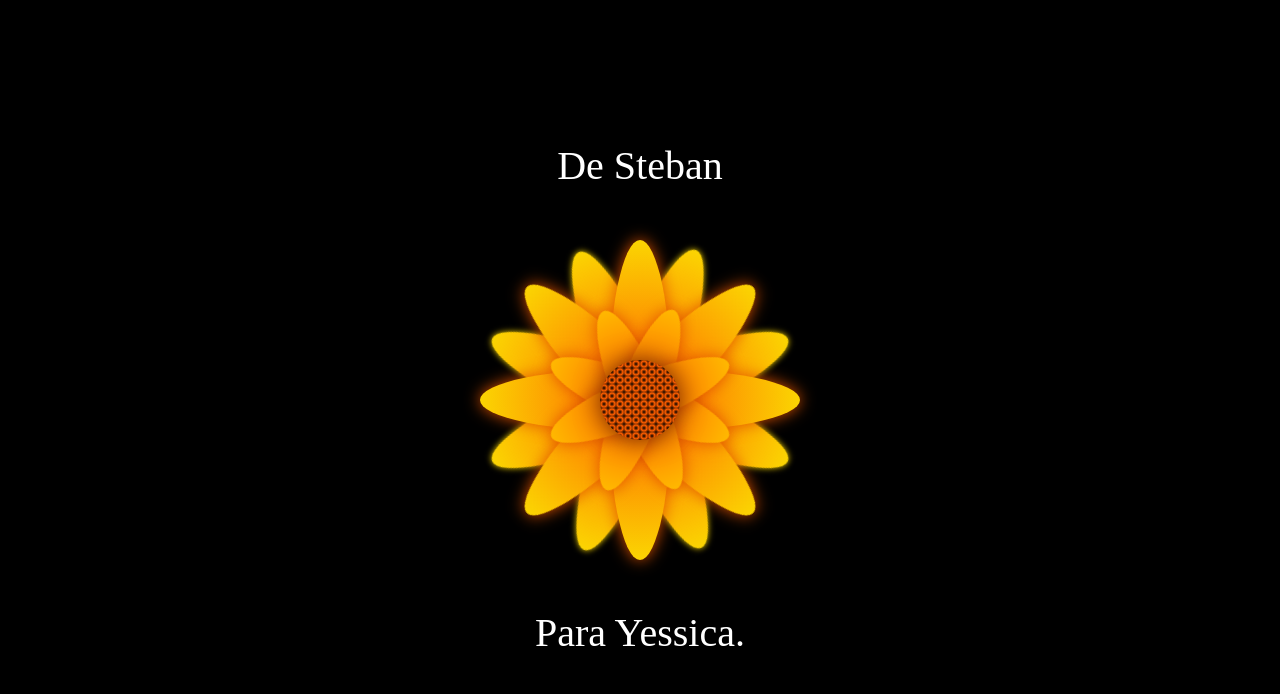
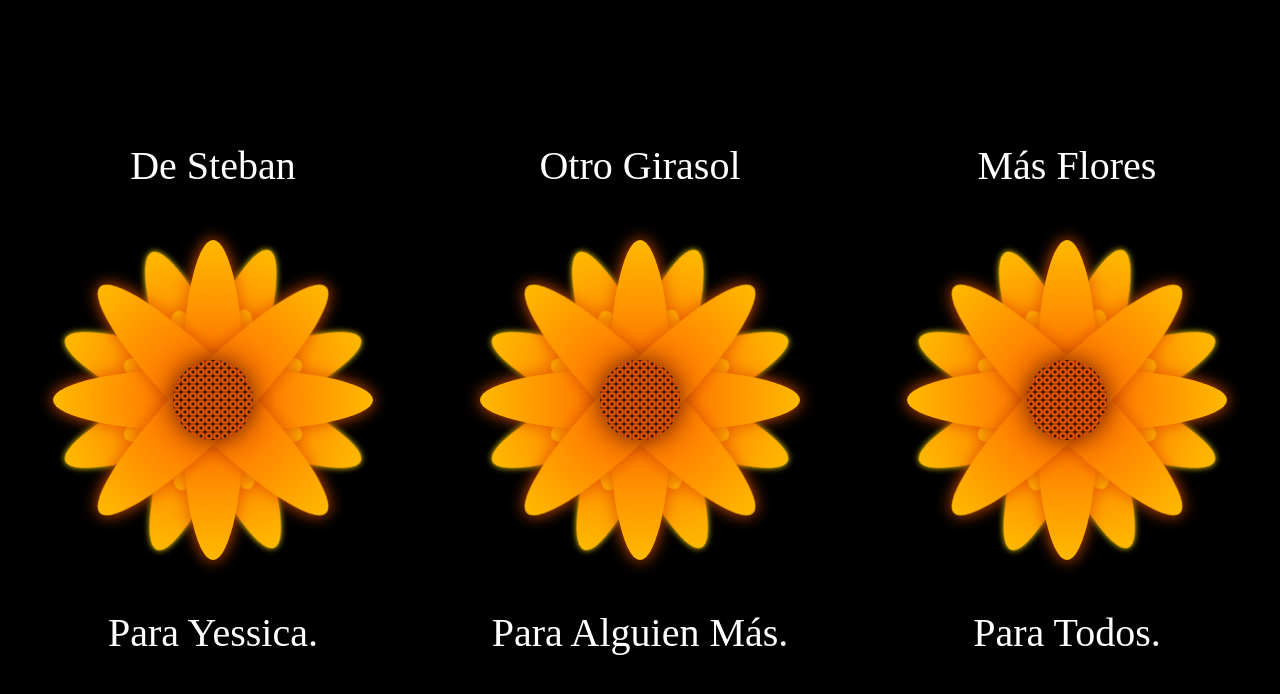
Before and after one commit to Stebancr/Regalito, a plain HTML site: page docs/index.html in a window 1280 px wide. Drawn offline with Linux system fonts and the light colour scheme.

Commit message:
mas flores

```diff
--- a/docs/index.html
+++ b/docs/index.html
@@ -5,39 +5,66 @@
     <meta http-equiv="X-UA-Compatible" content="IE=edge">
     <meta name="viewport" content="width=device-width, initial-scale=1.0">
     <link rel="Stylesheet" href="style.css">
-    <title>Flower</title>
+    <title>Flores</title>
 </head>
 <body>
 
+<!-- Primer girasol -->
 <div class="flower">
     <div class="text-above">De Steban</div>
-    <div class="mid">
-    </div>
-    <div class="Petal1 p1">
-    </div>
-    <div class="Petal1 p2">
-    </div>
-    <div class="Petal1 p3">
-    </div>
-    <div class="Petal1 p4">
-    </div>
-    <div class="Petal2 p1">
-    </div>
-    <div class="Petal2 p2">
-    </div>
-    <div class="Petal2 p3">
-    </div>
-    <div class="Petal2 p4">
-    </div>
-    <div class="Petal3 p1">
-    </div>
-    <div class="Petal3 p2">
-    </div>
-    <div class="Petal3 p3">
-    </div>
-    <div class="Petal3 p4">
-    </div>
-    <div class="text-below">Para Yessica. </div>
-  </div>
+    <div class="mid"></div>
+    <div class="Petal1 p1"></div>
+    <div class="Petal1 p2"></div>
+    <div class="Petal1 p3"></div>
+    <div class="Petal1 p4"></div>
+    <div class="Petal2 p1"></div>
+    <div class="Petal2 p2"></div>
+    <div class="Petal2 p3"></div>
+    <div class="Petal2 p4"></div>
+    <div class="Petal3 p1"></div>
+    <div class="Petal3 p2"></div>
+    <div class="Petal3 p3"></div>
+    <div class="Petal3 p4"></div>
+    <div class="text-below">Para Yessica.</div>
+</div>
+
+<!-- Segundo girasol -->
+<div class="flower">
+    <div class="text-above">Otro Girasol</div>
+    <div class="mid"></div>
+    <div class="Petal1 p1"></div>
+    <div class="Petal1 p2"></div>
+    <div class="Petal1 p3"></div>
+    <div class="Petal1 p4"></div>
+    <div class="Petal2 p1"></div>
+    <div class="Petal2 p2"></div>
+    <div class="Petal2 p3"></div>
+    <div class="Petal2 p4"></div>
+    <div class="Petal3 p1"></div>
+    <div class="Petal3 p2"></div>
+    <div class="Petal3 p3"></div>
+    <div class="Petal3 p4"></div>
+    <div class="text-below">Para Alguien Más.</div>
+</div>
+
+<!-- Tercer girasol -->
+<div class="flower">
+    <div class="text-above">Más Flores</div>
+    <div class="mid"></div>
+    <div class="Petal1 p1"></div>
+    <div class="Petal1 p2"></div>
+    <div class="Petal1 p3"></div>
+    <div class="Petal1 p4"></div>
+    <div class="Petal2 p1"></div>
+    <div class="Petal2 p2"></div>
+    <div class="Petal2 p3"></div>
+    <div class="Petal2 p4"></div>
+    <div class="Petal3 p1"></div>
+    <div class="Petal3 p2"></div>
+    <div class="Petal3 p3"></div>
+    <div class="Petal3 p4"></div>
+    <div class="text-below">Para Todos.</div>
+</div>
+
 </body>
 </html>
--- a/docs/style.css
+++ b/docs/style.css
@@ -2,24 +2,22 @@ body {
   background-color: #000;
   margin: 0;
   padding: 0;
-  height: 100vh; /* Asegura que el cuerpo ocupe toda la altura de la ventana */
+  height: 100vh;
   display: flex;
-  align-items: center; /* Centra verticalmente los elementos en el cuerpo */
-  justify-content: center; /* Centra horizontalmente los elementos en el cuerpo */
+  align-items: center;
+  justify-content: space-around; /* Distribuye los girasoles horizontalmente */
+  flex-wrap: wrap; /* Permite que los girasoles se distribuyan en varias filas si es necesario */
 }
+
 .flower {
   height: 200px;
   width: 200px;
-  margin: 20px auto;
-
+  margin: 20px; /* Espacio entre girasoles */
   display: flex;
   align-items: center;
   justify-content: center;
-
   position: relative;
-  background-color: #000; /* Fondo negro para toda la página */
-
-  /* Agrega una animación de pulsación */
+  background-color: #000;
   animation: pulsate 2s infinite;
 }
 
@@ -27,17 +25,18 @@ body {
 .text-below {
   position: absolute;
   text-align: center;
-    color: #fff; /* Color del texto */
-    font-size: 25px; /* Tamaño del texto */
+  color: #fff;
+  font-size: 25px;
 }
 
 .text-above {
-    top: -60px; /* Ajusta la posición vertical del texto arriba de la flor */
+  top: -60px;
 }
 
 .text-below {
-    bottom: -60px; /* Ajusta la posición vertical del texto debajo de la flor */
+  bottom: -60px;
 }
+
 @keyframes pulsate {
   0% {
     transform: scale(1.5);
@@ -49,98 +48,52 @@ body {
     transform: scale(1.5);
   }
 }
+
 .mid {
   width: 50px;
   height: 50px;
   border-radius: 50%;
-
   background: radial-gradient(circle, #000, #ff5e00, #000);
-
   z-index: 4;
-
   background-size: 5px 5px;
-
   filter: drop-shadow(0 0 8px #682600);
 }
 
-  .Petal1 {
+.Petal1, .Petal2, .Petal3 {
   position: absolute;
-    left: 40px;
+  left: 0px;
   z-index: 3;
-
-    width: 120px;
-    height: 30px;
+  width: 200px;
+  height: 40px;
   border-radius: 50%;
-
   background: radial-gradient(circle, #ff5e00, #ffbb00);
-
   filter: drop-shadow(0 0 5px #e05200);
 }
 
-  .Petal1.p1 {
-    transform: rotate(22.5deg);
-  }
-  .Petal1.p2 {
-    transform: rotate(67.5deg);
-  }
-  .Petal1.p3 {
-    transform: rotate(110.5deg);
-  }
-  .Petal1.p4 {
-    transform: rotate(157.5deg);
+.Petal1 {
+  left: 40px;
+  z-index: 3;
+  width: 120px;
+  height: 30px;
 }
 
-  .Petal2 {
-    position: absolute;
-    left: 0;
-    z-index: 2;
+.Petal1.p1 { transform: rotate(22.5deg); }
+.Petal1.p2 { transform: rotate(67.5deg); }
+.Petal1.p3 { transform: rotate(110.5deg); }
+.Petal1.p4 { transform: rotate(157.5deg); }
 
-    width: 200px;
-    height: 40px;
-    border-radius: 50%;
-
-    background: radial-gradient(circle, #ff5e00, #fbd702);
-
-    filter: drop-shadow(0 0 5px #e05200);
-  }
-
-  .Petal2.p1 {
-  }
-
-  .Petal2.p2 {
-    transform: rotate(90deg);
-  }
-  .Petal2.p3 {
-    transform: rotate(45deg);
-  }
-
-  .Petal2.p4 {
-    transform: rotate(135deg);
-  }
+.Petal2.p1 { }
+.Petal2.p2 { transform: rotate(90deg); }
+.Petal2.p3 { transform: rotate(45deg); }
+.Petal2.p4 { transform: rotate(135deg); }
 
 .Petal3 {
-    position: absolute;
   left: 0px;
   z-index: 1;
-
-    width: 200px;
-    height: 40px;
-    border-radius: 50%;
-
-    background: radial-gradient(circle, #ff5e00, #fbd702);
-
   filter: drop-shadow(0 0 2px #fbd702);
 }
 
-  .Petal3.p1 {
-    transform: rotate(22.5deg);
-  }
-  .Petal3.p2 {
-    transform: rotate(67.5deg);
-  }
-  .Petal3.p3 {
-    transform: rotate(110.5deg);
-  }
-  .Petal3.p4 {
-    transform: rotate(157.5deg);
-  }
+.Petal3.p1 { transform: rotate(22.5deg); }
+.Petal3.p2 { transform: rotate(67.5deg); }
+.Petal3.p3 { transform: rotate(110.5deg); }
+.Petal3.p4 { transform: rotate(157.5deg); }
```
Lines whose indentation alone changed are shown as unchanged.
